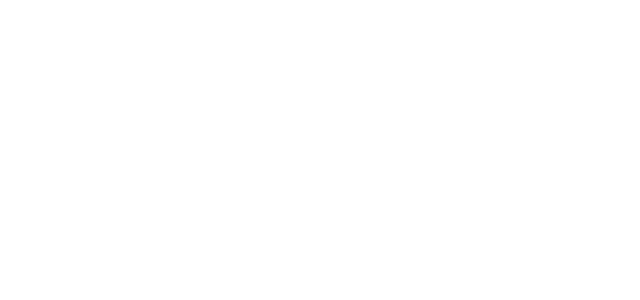
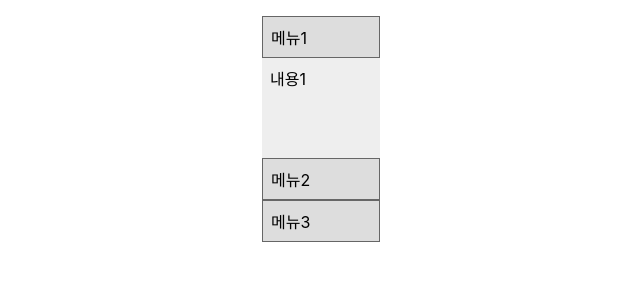
Before and after one commit to HEESUNae/my-components, a React (Create React App) app: page / in a window 1280 px wide. Shown: the top 300 px of the page, without its empty margins (339-979 px from the left). Built offline with nearby package versions, Linux system fonts and the light colour scheme.

Commit message:
feat: 아코디언 컴포넌트 중간저장

```diff
--- a/src/App.tsx
+++ b/src/App.tsx
@@ -7,6 +7,7 @@
 import {Radio} from "./radio";
 import {Badge} from "./badge";
 import {Textarea} from "./textarea";
+import {Accordion} from "./accordion";
 
 function App() {
     const options = ['안녕', '반가워', '오늘은목요일']; // 셀렉트 리스트
@@ -16,6 +17,20 @@
     const onChange = (e:any) => {
         console.log('change@@', e.target.value)
     }
+    const options1 = [
+        {
+            menu: '메뉴1',
+            content: '내용1'
+        },
+        {
+            menu: '메뉴2',
+            content: '내용2'
+        },
+        {
+            menu: '메뉴3',
+            content: '내용3'
+        }
+    ]
     return (
     <div className="App">
       {/*<Select options={options} selectedOpt={options[1]} />*/}
@@ -26,6 +41,7 @@
       {/*<Radio name='1' options={options}/>*/}
       {/*<Badge variant={'outline'}>뱃지</Badge>*/}
       {/*<Textarea placeholder={'내용을 입력해주세요'} maxLength={20}/>*/}
+        <Accordion options={options1}/>
     </div>
   );
 }
--- /dev/null
+++ b/src/accordion/index.tsx
@@ -0,0 +1,38 @@
+import './style.css';
+import {useState} from "react";
+
+type AccordionOptionType = {menu: string; content: string}
+
+interface AccordionProps {
+    options: AccordionOptionType[];
+}
+
+/**
+ * 기본 아코디언 컴포넌트
+ * @param options 메뉴와 컨텐츠 배열
+ * @constructor
+ */
+
+//todo: 아코디언 화살표 이미지 넣기 (셀렉트 참고)
+export function Accordion({options}:AccordionProps){
+    const [selectedTab, setSelectedTab] = useState<number | null>(0); // 0번째 아코디언 활성화
+
+    // 아코디언 열고 닫기
+    const handleContentOpen = (selectTab: number) => {
+        // 선택한 아코디언이 열려있다면 null, 아니라면 열어줌
+        setSelectedTab(selectedTab === selectTab ? null :selectTab)
+    }
+
+    return (
+        <div className={`hs-accordion-container`}>
+            <ul>
+                {options.map((option:AccordionOptionType, idx:number) => (
+                    <div key={option.menu}>
+                        <li className={`hs-accordion-menu`} onClick={()=>handleContentOpen(idx)}>{option.menu}</li>
+                        <li key={option.content} className={`hs-accordion-content ${selectedTab === idx && "open"}`}>{option.content}</li>
+                    </div>
+                ))}
+            </ul>
+        </div>
+    )
+}
--- /dev/null
+++ b/src/accordion/style.css
@@ -0,0 +1,26 @@
+.hs-accordion-container .hs-accordion-menu {
+    padding: 0;
+    width: 100px;
+}
+.hs-accordion-container li {
+    list-style: none;
+}
+.hs-accordion-container .hs-accordion-menu {
+    border: 1px solid #666666;
+    padding: 8px;
+    background: #dddddd;
+    cursor: pointer;
+}
+.hs-accordion-container .hs-accordion-content {
+    background: #eee;
+    min-height: 0;
+    height: 0;
+    visibility: hidden;
+    box-sizing: border-box;
+    transition: min-height 0.3s, height 0.3s;
+}
+.hs-accordion-container .hs-accordion-content.open {
+    padding: 8px;
+    min-height: 100px;
+    visibility: visible;
+}
```
